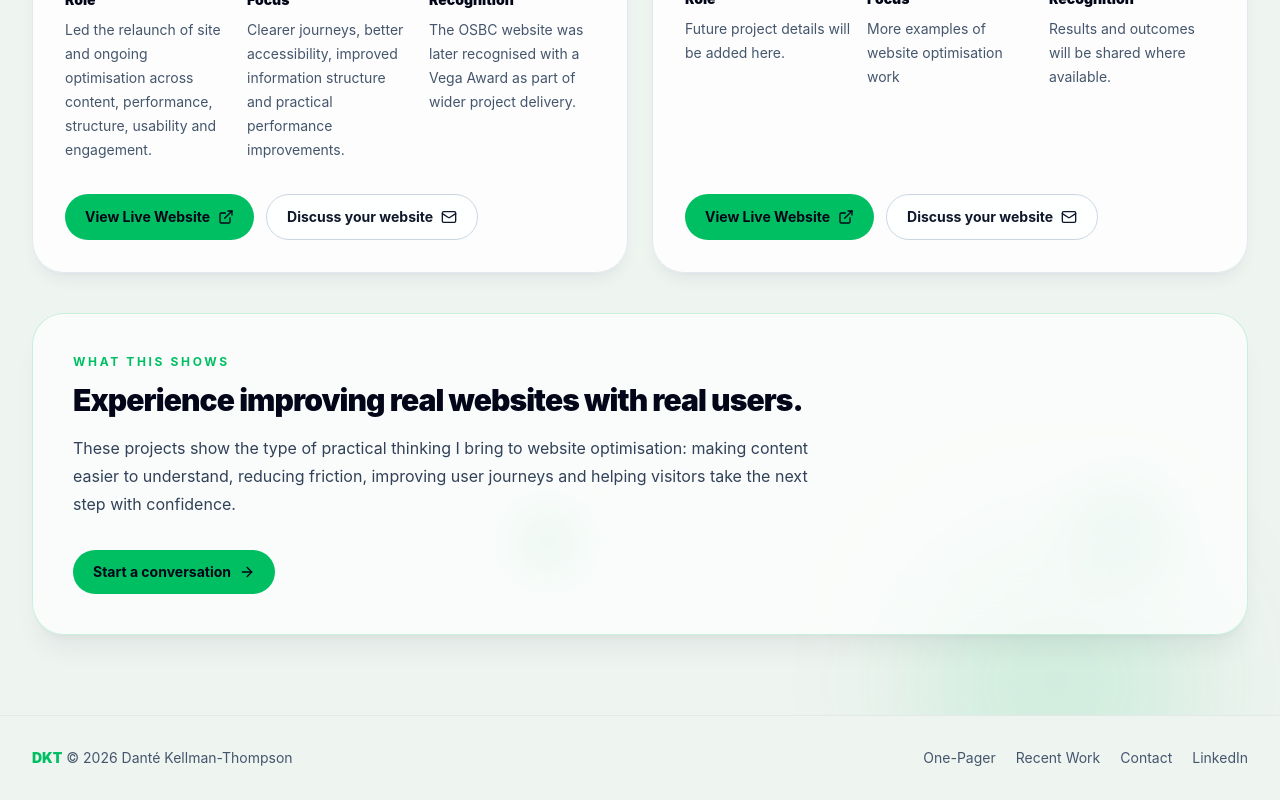
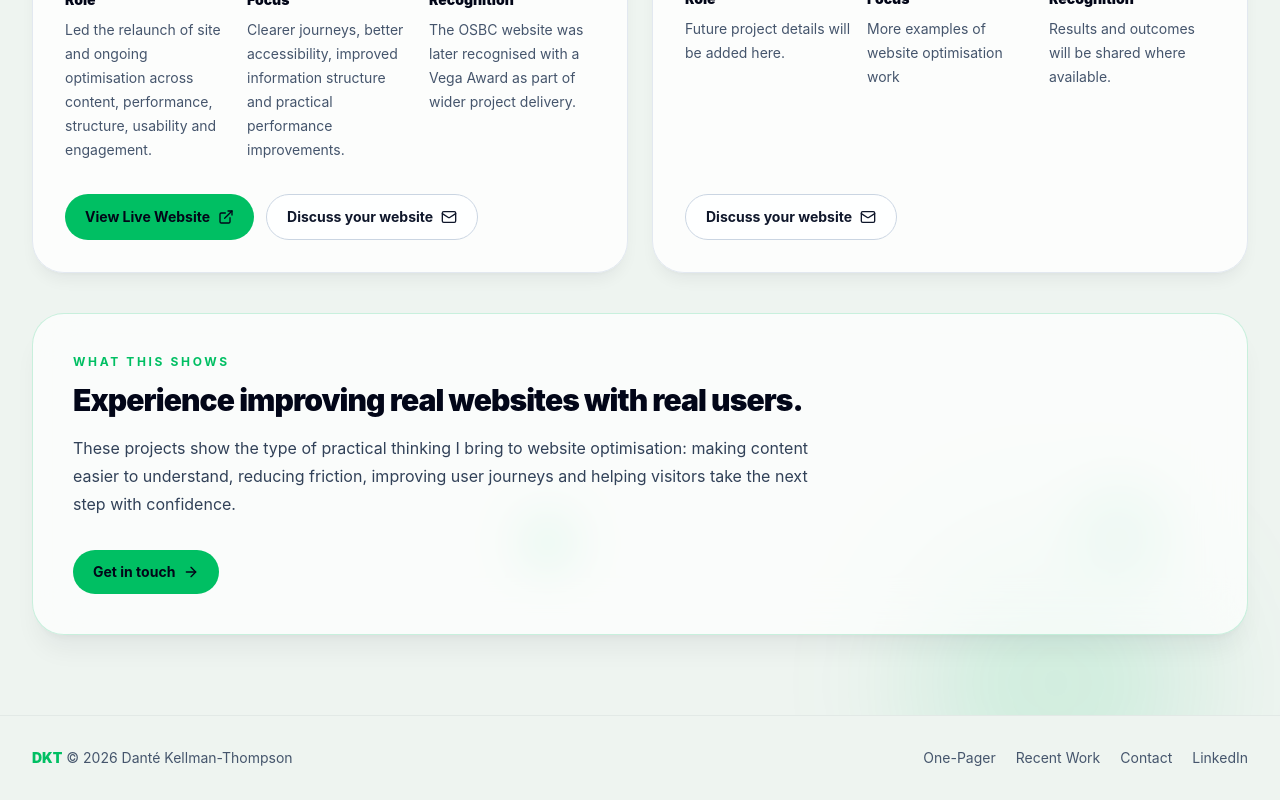
Before and after one commit to DKT15/DKT-Website-Optimisation, a React (Vite) app: page /recentwork in a window 1280 px wide. Shown: the part 1061-1861 px from the top of the page. Built offline with nearby package versions, Linux system fonts and the light colour scheme.

Commit message:
added to the code.

```diff
--- a/src/pages/RecentWork.jsx
+++ b/src/pages/RecentWork.jsx
@@ -3,6 +3,7 @@ import AnimatedShapes from "../components/AnimatedShapes";
 import { ExternalLink, Mail, ArrowRight } from "lucide-react";
 import { projects } from "../data/projects";
 
+// Adding animated shapes and mapping through project.js to get info for cards to be displayed on recent work page.
 export default function RecentWork() {
   return (
     <main className="relative overflow-hidden bg-[#eef4f0] px-5 py-20 md:px-8">
@@ -93,7 +94,9 @@ export default function RecentWork() {
                 </div>
               </div>
 
+              {/* Conditionally rendering project link for now. */}
               <div className="mt-8 flex flex-wrap gap-3">
+                {project.link && (
                   <a
                     href={project.link}
                     target="_blank"
@@ -102,6 +105,7 @@ export default function RecentWork() {
                   >
                     View Live Website <ExternalLink size={16} />
                   </a>
+                )}
 
                 <Link
                   to="/contact"
@@ -134,7 +138,7 @@ export default function RecentWork() {
             to="/contact"
             className="mt-8 inline-flex items-center gap-2 rounded-full bg-[#00bf63] px-5 py-3 text-sm font-bold text-slate-950 transition hover:bg-[#18d875]"
           >
-            Start a conversation <ArrowRight size={16} />
+            Get in touch <ArrowRight size={16} />
           </Link>
         </section>
       </div>
```
Lines whose indentation alone changed are shown as unchanged.
